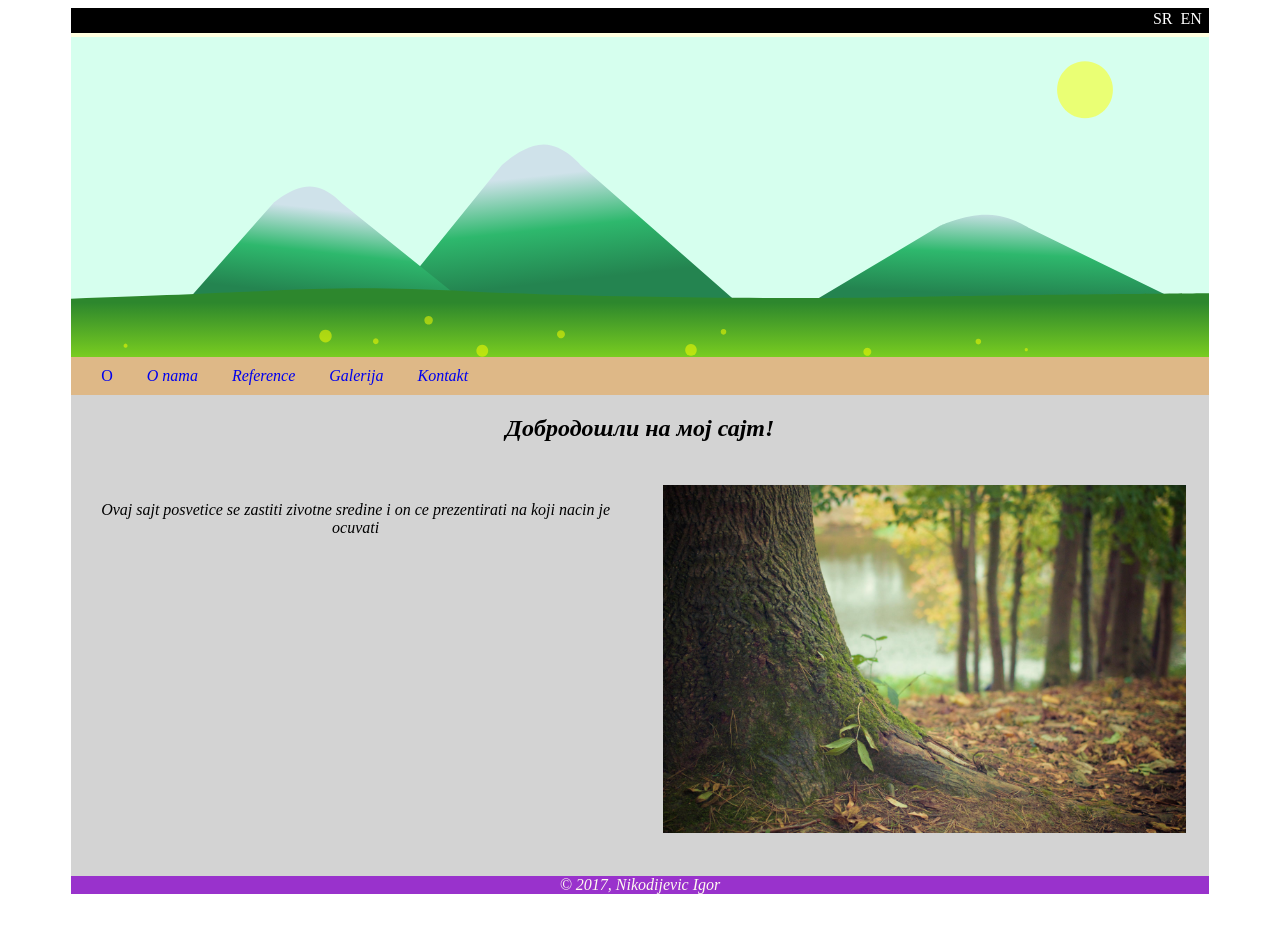
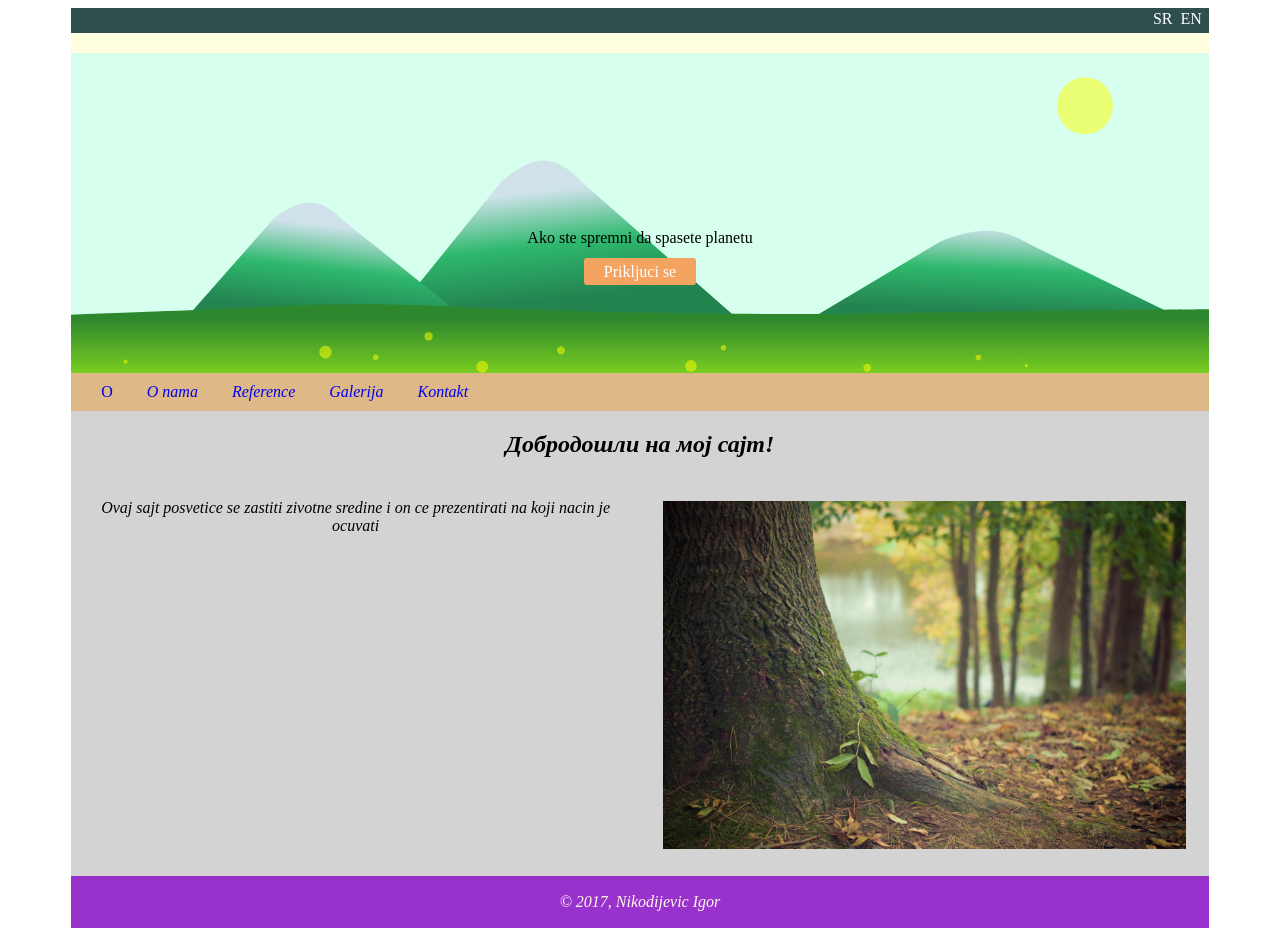
Before and after one commit to igorgaj/gitsite1, a plain HTML site: page index.html in a window 1280 px wide. Before the commit the page ends 910 px from the top, so only its background shows below. Drawn offline with Linux system fonts and the light colour scheme; a script that the page names is missing.

Commit message:
Dodao opciju prikljuci se u zaglavlju i jos neke sitnice

```diff
--- a/css/styles.css
+++ b/css/styles.css
@@ -1,6 +1,6 @@
 #wrapper {
 	width: 90%;
-	min-width: 380px;
+	min-width: 200px;
 	margin: 0 auto;
 	background-color: lightgray;
 }
@@ -13,7 +13,7 @@
 	display: inline-block;
 	width: 100%;
 	height: 25px;
-	background-color: black;
+	background-color: DarkSlateGray;
 	color: white;
 	overflow: hidden;
 }
@@ -42,6 +42,11 @@ ul.hd-lang li a{
 	background-image: url("../img/header-bg.svg");
 	background-size: cover;
 	background-position: center;
+}
+
+#hd-join {
+	position: relative;
+	top: 55%;;
 }
 
 #header-menu {
@@ -93,6 +98,19 @@ section {
 footer {
 	color: FloralWhite;
 	background-color:DarkOrchid;
+	padding: 1px;
+}
+
+.btn {
+	padding: 5px 20px;
+	color: white;
+	background-color: SandyBrown;
+	border-radius: 3px;
+}
+
+.btn:hover {
+	background-color: Sienna;
+	cursor: pointer;
 }
 
 
--- a/index.html
+++ b/index.html
@@ -21,7 +21,14 @@
 						<li><a href="#">EN</a></li>
 					</ul>
 				</div>
-				<div id="header-image"></div>
+				<div id="header-image">
+					<div id="hd-join" class="center row">
+						<div class="row">
+							<p>Ako ste spremni da spasete planetu</p>
+						</div>
+						<div class="row"><a class="btn">Prikljuci se</a></div>
+					</div>
+				</div>
 				<div id="header-menu">
 					<div class="inline">
 						<div class="hd-logo"></div>
@@ -42,7 +49,9 @@
 
 
 		<section class="row">
-			<div class="col-6"><p align="center">Ovaj sajt posvetice se zastiti zivotne sredine i on ce prezentirati na koji nacin je ocuvati</p></div>
+			<div class="col-6"><p style="text-align: center; position: relative;
+  top: 50%;
+  transform: translateY(-50%);">Ovaj sajt posvetice se zastiti zivotne sredine i on ce prezentirati na koji nacin je ocuvati</p></div>
 			<div class="col-6">
 				<img src="img\nature-forest.jpg" alt="Slika prirode" width="100%"></img>
 			</div>
```
